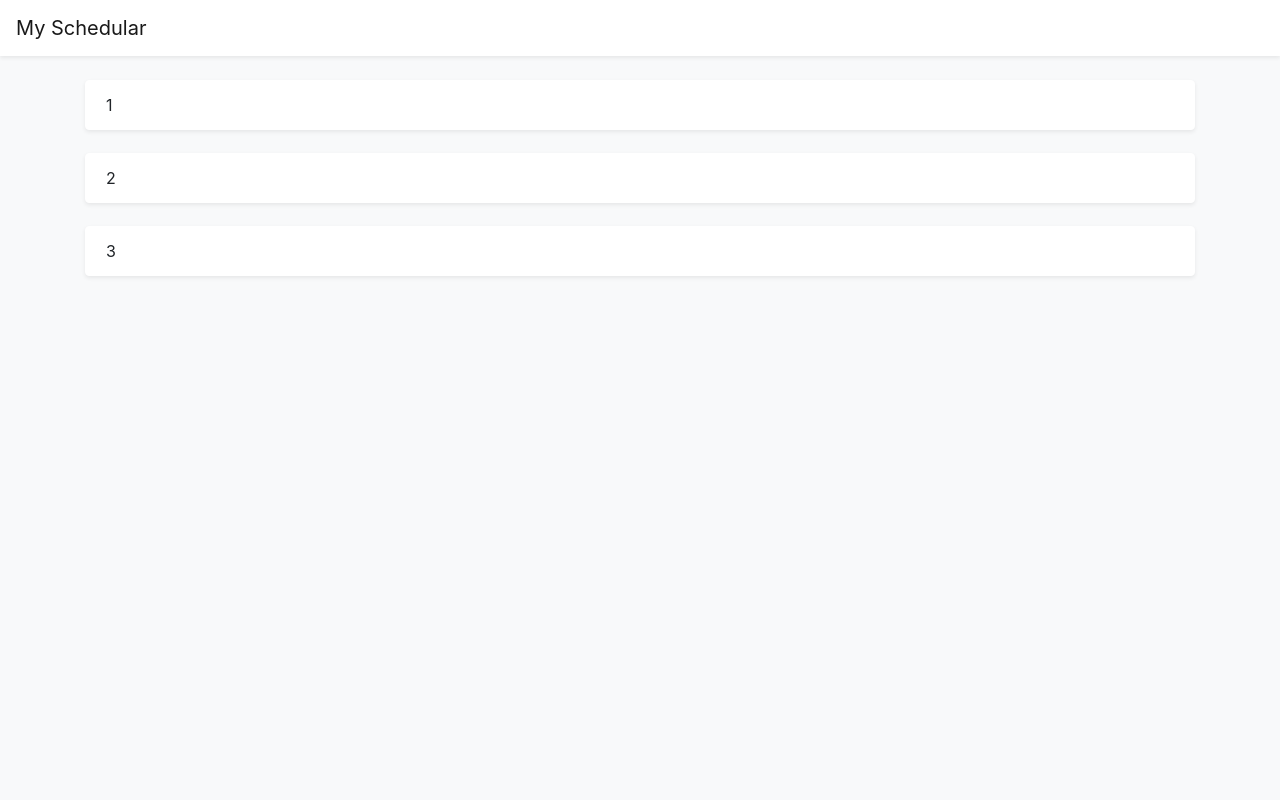
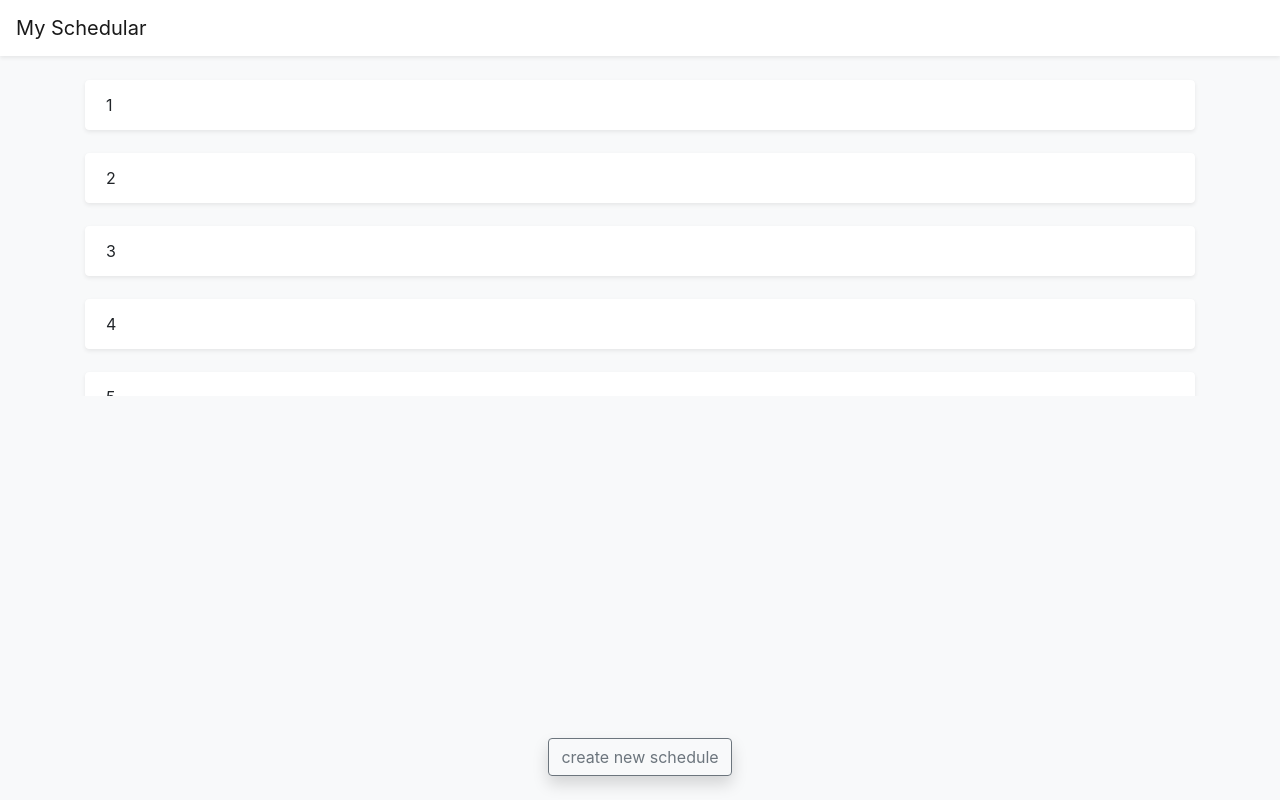
Before and after one commit to CristianeNaves/schedular, an Angular app: page / in a window 1280 px wide. Built offline with nearby package versions, Linux system fonts and the light colour scheme.

Commit message:
adding create button

```diff
--- a/src/app/app.component.html
+++ b/src/app/app.component.html
@@ -7,6 +7,10 @@
   <div class="collapse navbar-collapse" id="navbarSupportedContent">
   </div>
 </nav>
-<div class="container">
+<div class="container pre-scrollable">
   <router-outlet></router-outlet>
 </div>
+
+<div class="fixed-bottom d-flex justify-content-center">
+  <button class="btn btn-outline-secondary mb-4 mt-4 shadow">create new schedule</button>
+</div>
--- a/src/app/tasks/tasks.service.ts
+++ b/src/app/tasks/tasks.service.ts
@@ -11,7 +11,12 @@ export class TasksService {
   private tasks: Task[] = [
     {id: 1, title: '', description: '', completed: false, deadline: '08/02/1996'},
     {id: 2, title: '', description: '', completed: false, deadline: '08/02/1996'},
-    {id: 3, title: '', description: '', completed: false, deadline: '08/02/1996'}
+    {id: 3, title: '', description: '', completed: false, deadline: '08/02/1996'},
+    {id: 4, title: '', description: '', completed: false, deadline: '08/02/1996'},
+    {id: 5, title: '', description: '', completed: false, deadline: '08/02/1996'},
+    {id: 6, title: '', description: '', completed: false, deadline: '08/02/1996'},
+    {id: 7, title: '', description: '', completed: false, deadline: '08/02/1996'},
+    {id: 8, title: '', description: '', completed: false, deadline: '08/02/1996'}
   ];
 
   constructor() { }
```
